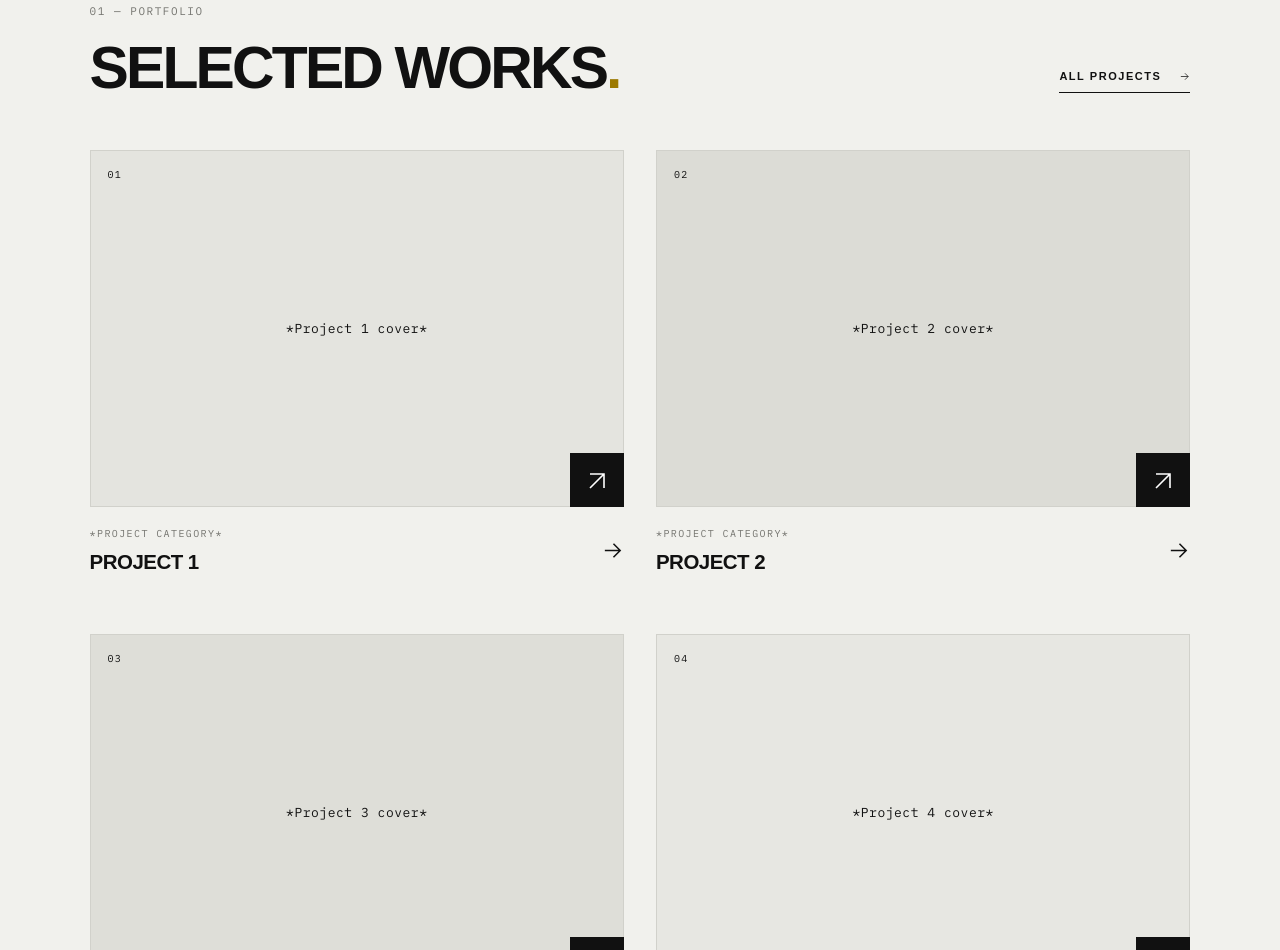
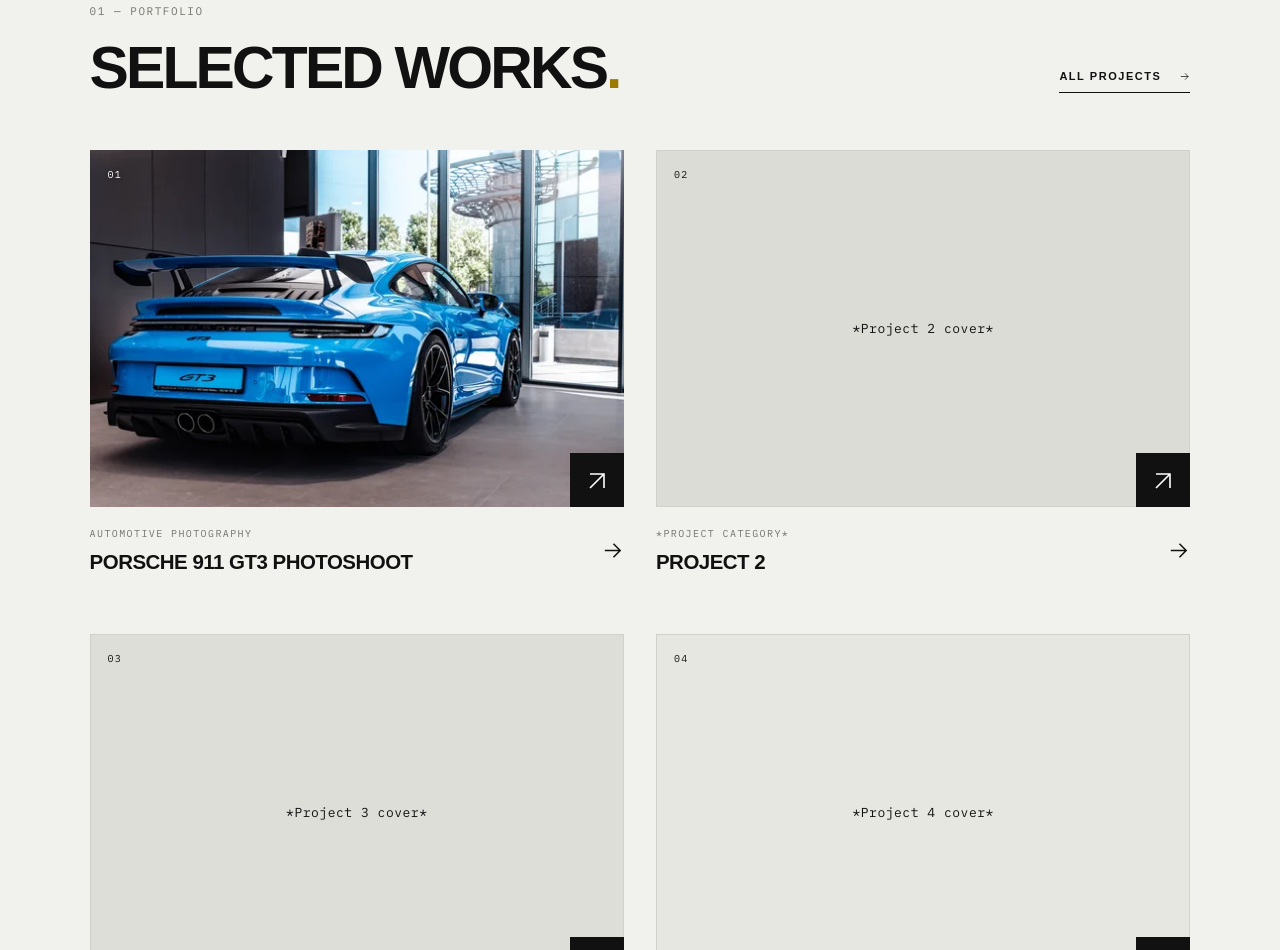
Before and after one commit to VladTirsu/tirsu-portfolio, a website built with Vite: page index.html in a window 1280 px wide. Shown: the part 1429-2379 px from the top of the page. Built offline with nearby package versions, Linux system fonts and the light colour scheme.

Commit message:
Add Porsche GT3 photography project with optimized gallery

```diff
--- a/src/content.js
+++ b/src/content.js
@@ -45,6 +45,27 @@
   // Replace each null with a local /artworks/... image path when available.
   images: [null, null, null],
 }));
+
+Object.assign(projects[0], {
+  title: 'Porsche 911 GT3 Photoshoot',
+  category: 'Automotive photography',
+  year: '2024',
+  client: 'Personal work',
+  role: 'Photographer',
+  software: 'Lightroom & Photoshop',
+  description: 'A personal shoot at a Porsche dealership in Chișinău, Moldova. I wanted to capture what caught my eye about this blue 911 GT3: the rear wing, the shape of the body, and the smaller details you notice when you get closer. The series moves from a wide rear view to the wheels, Porsche crest, and dashboard. I edited the photos in Lightroom and Photoshop, keeping the blue paint and the contrast between the car and the showroom at the heart of the set.',
+  images: [
+    { name: 'rear', width: 2000, height: 1125, alt: 'Blue Porsche 911 GT3 from the rear, with its wing and taillights inside the Chișinău showroom', caption: 'The rear view' },
+    { name: 'wheel', width: 2000, height: 1334, alt: 'Rear wheel and blue bodywork of the Porsche 911 GT3 beside the showroom windows', caption: 'Wheel & bodywork' },
+    { name: 'wheel-detail', width: 2000, height: 1334, alt: 'Close-up of the Porsche GT3 alloy wheel, brake disc, and Porsche centre cap', caption: 'A closer look' },
+    { name: 'crest', width: 2000, height: 1334, alt: 'Porsche crest on the blue bonnet of the 911 GT3', caption: 'The Porsche crest' },
+    { name: 'dashboard', width: 2000, height: 1125, alt: 'Porsche 911 GT3 dashboard with the rev counter and GT3 instrument display', caption: 'Behind the wheel' },
+  ].map(({ name, ...image }) => ({
+    ...image,
+    src: `/artworks/porsche-gt3/${name}-2000.webp`,
+    sources: [640, 1200, 2000].map((width) => ({ src: `/artworks/porsche-gt3/${name}-${width}.webp`, width })),
+  })),
+});
 
 export const skills = [
   'Blender',
--- a/src/main.js
+++ b/src/main.js
@@ -39,18 +39,24 @@
   return `<img class="profile-portrait ${className}" src="${escape(profile.portrait)}" alt="Portrait of ${escape(profile.name)}" width="1500" height="1500" decoding="async">`;
 }
 
+function artworkImage(image, { className, sizes, lead = false, alt } = {}) {
+  const asset = typeof image === 'string' ? { src: image } : image;
+  const sources = asset.sources?.map((source) => `${escape(href(source.src))} ${source.width}w`).join(', ');
+  return `<img class="${className}" src="${escape(href(asset.src))}"${sources ? ` srcset="${sources}" sizes="${sizes}"` : ''}${asset.width ? ` width="${asset.width}" height="${asset.height}"` : ''} alt="${escape(asset.alt || alt)}" loading="${lead ? 'eager' : 'lazy'}"${lead ? ' fetchpriority="high"' : ''} decoding="async">`;
+}
+
 function media(project, index, className = '') {
-  const src = project.images[index];
-  return src
-    ? `<img class="artwork-image ${className}" src="${escape(href(src))}" alt="${escape(project.title)} — artwork ${index + 1}" loading="lazy" decoding="async">`
+  const image = project.images[index];
+  return image
+    ? artworkImage(image, { className: `artwork-image ${className}`, sizes: index === 0 ? '(max-width: 760px) calc(100vw - 48px), (max-width: 1860px) 86vw, 1600px' : '(max-width: 760px) calc((100vw - 64px) / 2), (max-width: 1860px) calc((86vw - 24px) / 2), 788px', lead: index === 0, alt: `${project.title} — artwork ${index + 1}` })
     : placeholder(`*Artwork ${String(index + 1).padStart(2, '0')}*`, className);
 }
 
 function projectCard(project) {
   const cover = project.images[0]
-    ? `<img class="card-media" src="${escape(href(project.images[0]))}" alt="${escape(project.title)}" loading="lazy" decoding="async">`
+    ? artworkImage(project.images[0], { className: 'card-media', sizes: '(max-width: 420px) calc(100vw - 48px), (max-width: 760px) calc((100vw - 66px) / 2), (max-width: 1860px) calc((86vw - 32px) / 2), 784px', alt: project.title })
     : placeholder(project.cover, 'card-media');
-  return `<a class="project-card" href="${href(`/projects/${project.id}`)}" data-reveal>
+  return `<a class="project-card" data-project="${escape(project.id)}" href="${href(`/projects/${project.id}`)}" data-reveal>
     <div class="card-frame"><span class="card-number">${project.number}</span>${cover}<span class="card-open" aria-hidden="true">${arrow('diagonal')}</span></div>
     <div class="card-caption"><div><p class="eyebrow muted">${escape(project.category)}</p><h3>${escape(project.title)}</h3></div>${arrow()}</div>
   </a>`;
@@ -150,7 +156,7 @@
 function projectPage(project) {
   const next = projects[(projects.indexOf(project) + 1) % projects.length];
   return `<section class="project-heading section-dark"><div class="container"><div data-reveal>${link('/works', t.project.back, 'back-link text-link', 'left')}</div><p class="eyebrow accent project-type" data-reveal>${escape(project.category)}</p><h1 data-reveal>${escape(project.title)}<span class="accent">.</span></h1><dl class="project-metadata" data-reveal>${[['client', project.client], ['role', project.role], ['software', project.software], ['year', project.year]].map(([label, value]) => `<div><dt class="eyebrow muted">${t.project[label]}</dt><dd>${escape(value)}</dd></div>`).join('')}</dl></div></section>
-  <section class="project-gallery-section section-dark"><div class="container"><div class="project-gallery"><figure class="gallery-lead" data-reveal>${media(project, 0)}<figcaption class="eyebrow muted">01 / ${escape(project.title)}</figcaption></figure><figure data-reveal>${media(project, 1)}<figcaption class="eyebrow muted">02 / ${escape(project.title)}</figcaption></figure><figure data-reveal>${media(project, 2)}<figcaption class="eyebrow muted">03 / ${escape(project.title)}</figcaption></figure></div><div class="project-story" data-reveal><p class="eyebrow accent">Behind the artwork</p><p>${escape(project.description)}</p></div><div class="back-to-projects" data-reveal>${link('/works', t.project.backBottom, 'text-link', 'left')}</div></div></section>
+  <section class="project-gallery-section section-dark"><div class="container"><div class="project-gallery" data-project="${escape(project.id)}">${project.images.map((image, index) => `<figure${index === 0 ? ' class="gallery-lead"' : ''} data-reveal>${media(project, index)}<figcaption class="eyebrow muted">${String(index + 1).padStart(2, '0')} / ${escape(image?.caption || project.title)}</figcaption></figure>`).join('')}</div><div class="project-story" data-reveal><p class="eyebrow accent">Behind the artwork</p><p>${escape(project.description)}</p></div><div class="back-to-projects" data-reveal>${link('/works', t.project.backBottom, 'text-link', 'left')}</div></div></section>
   <a class="next-project section-dark" href="${href(`/projects/${next.id}`)}"><div class="container"><div><p class="eyebrow accent">${t.project.next} / ${next.number}</p><h2>${escape(next.title)}.</h2></div>${arrow()}</div></a>`;
 }
 
--- a/src/style.css
+++ b/src/style.css
@@ -137,6 +137,8 @@
   .project-card:nth-child(2) .artwork-placeholder { background: #dcdcd6; }
   .project-card:nth-child(3) .artwork-placeholder { background: #deded8; }
   .project-card:nth-child(4) .artwork-placeholder { background: #e7e7e2; }
+  .project-card[data-project="project-1"] .card-media { object-position: left center; transform-origin: left center; }
+  .project-card[data-project="project-1"] .card-number { color: #fff; text-shadow: 0 1px 4px #0009; }
   .card-number { position: absolute; top: 18px; left: 18px; z-index: 2; font-family: var(--mono); font-size: 10px; letter-spacing: 0.12em; }
   .card-open { position: absolute; right: 0; bottom: 0; display: grid; place-items: center; width: 54px; height: 54px; background: var(--ink); color: var(--white); font-size: 24px; transform: translateY(100%); transition: transform 300ms ease; }
   .project-card:hover .card-media, .project-card:focus-visible .card-media { transform: scale(1.045); }
@@ -231,6 +233,7 @@
   .project-gallery .artwork-placeholder { aspect-ratio: 1.15; color: #a7a79f; border-color: #ffffff22; background: #1d1d1d; }
   .project-gallery .gallery-lead .artwork-placeholder { aspect-ratio: 1.8; }
   .project-gallery .artwork-image { width: 100%; height: auto; }
+  .project-gallery[data-project="project-1"] figure:not(.gallery-lead) .artwork-image { aspect-ratio: 3 / 2; object-fit: cover; object-position: center; }
   .project-gallery figcaption { padding-top: 16px; font-size: 10px; }
   .project-story { display: grid; grid-template-columns: 1fr 2fr; gap: 40px; border-top: 1px solid #ffffff25; padding-top: 40px; margin-top: 70px; }
   .project-story > p:last-child { max-width: 700px; font-family: var(--mono); font-size: 14px; line-height: 1.9; color: #a7a79f; }
```
Also changed, not shown: public/artworks/porsche-gt3/crest-1200.webp (added), public/artworks/porsche-gt3/crest-2000.webp (added), public/artworks/porsche-gt3/crest-640.webp (added), public/artworks/porsche-gt3/dashboard-1200.webp (added), public/artworks/porsche-gt3/dashboard-2000.webp (added), public/artworks/porsche-gt3/dashboard-640.webp (added), public/artworks/porsche-gt3/rear-1200.webp (added), public/artworks/porsche-gt3/rear-2000.webp (added), public/artworks/porsche-gt3/rear-640.webp (added), public/artworks/porsche-gt3/wheel-1200.webp (added), public/artworks/porsche-gt3/wheel-2000.webp (added), public/artworks/porsche-gt3/wheel-640.webp (added), public/artworks/porsche-gt3/wheel-detail-1200.webp (added), public/artworks/porsche-gt3/wheel-detail-2000.webp (added), 1 more files.
